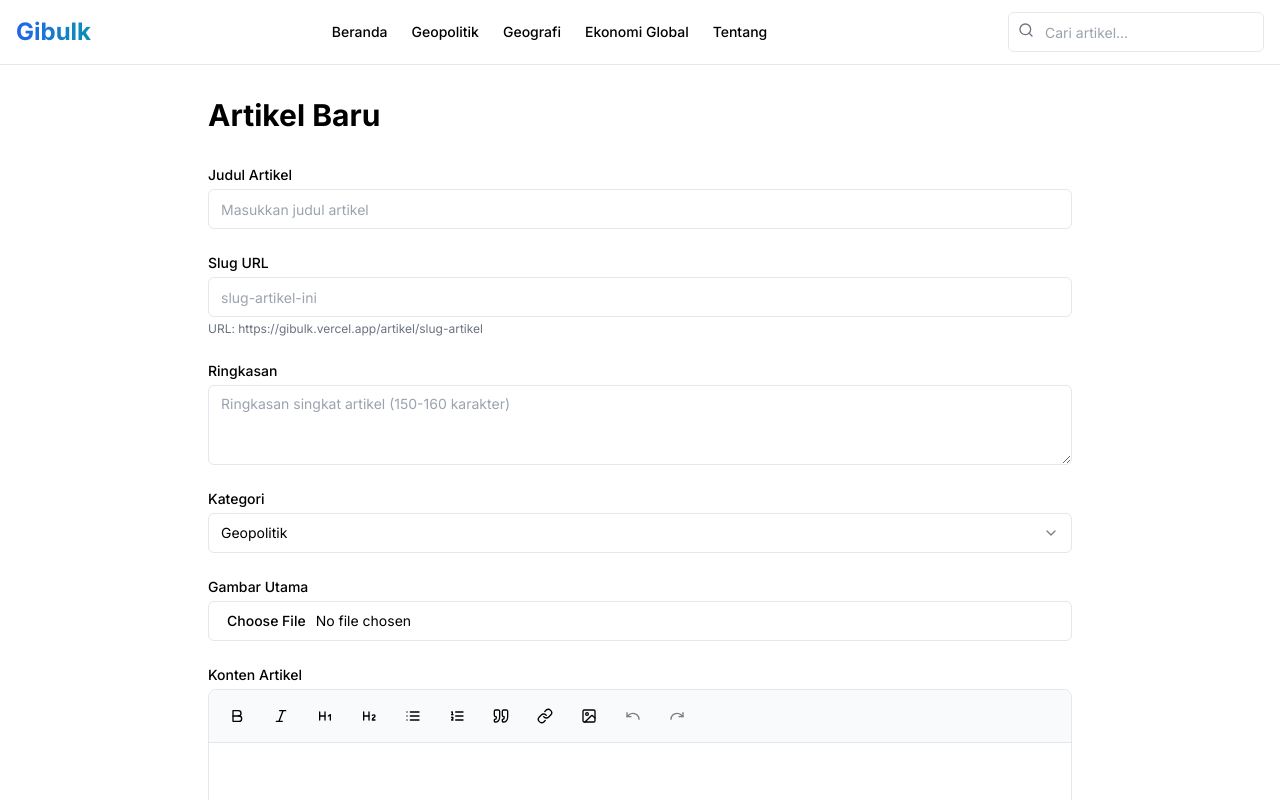
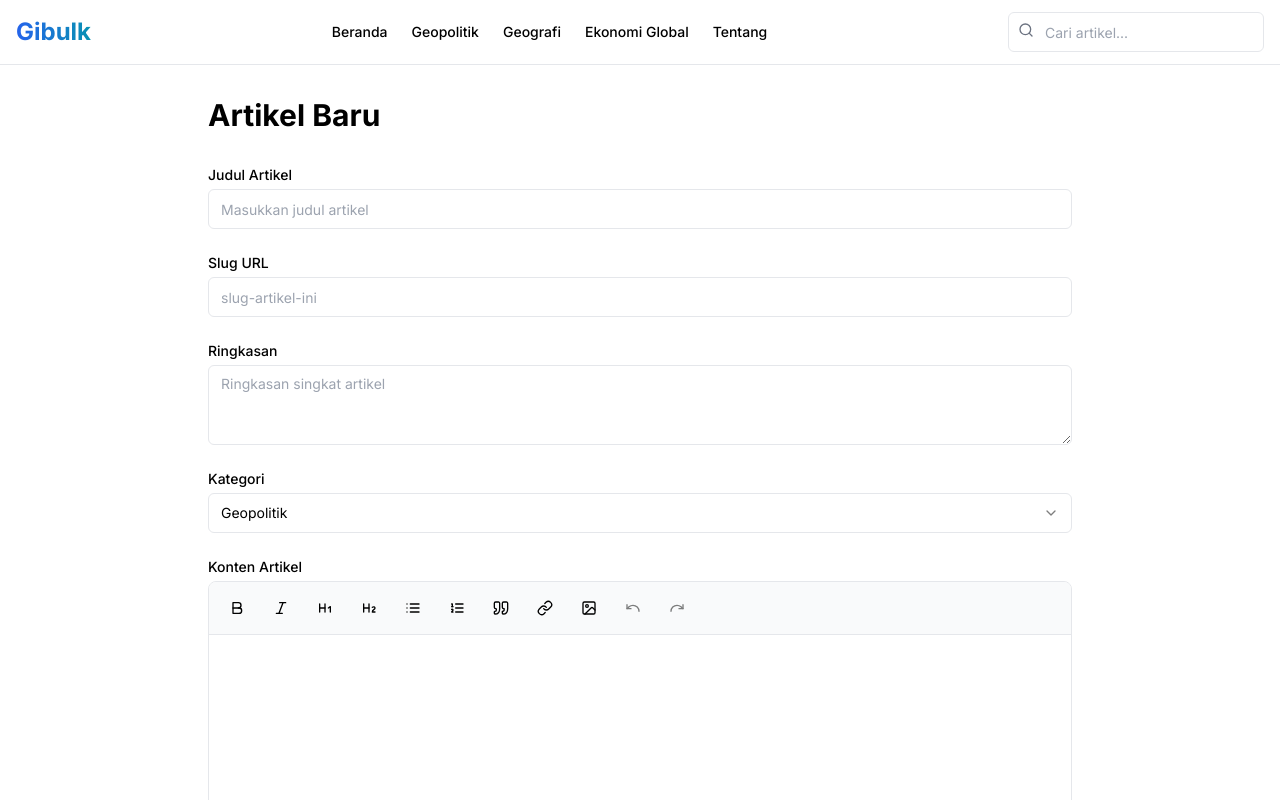
Before and after one commit to gibulk/blog-gibulk, a Next.js app: page /admin/artikel/baru in a window 1280 px wide. Shown: the top 800 px of the page. Built offline with nearby package versions, Linux system fonts and the light colour scheme; sample sign-in values are in the browser's storage.

Commit message:
Update ArticleForm.tsx

```diff
--- a/components/admin/ArticleForm.tsx
+++ b/components/admin/ArticleForm.tsx
@@ -1,15 +1,14 @@
 'use client'
 
-import { useState, useCallback } from 'react'
+import { useState } from 'react'
 import { useRouter } from 'next/navigation'
 import { Article, ArticleFormData, CATEGORIES } from '@/types'
-import { createArticle, updateArticle, uploadImage } from '@/app/admin/actions'
+import { updateArticle } from '@/app/admin/actions'
 import { Button } from '@/components/ui/button'
 import { Input } from '@/components/ui/input'
 import { Textarea } from '@/components/ui/textarea'
 import { Select, SelectContent, SelectItem, SelectTrigger, SelectValue } from '@/components/ui/select'
 import RichTextEditor from './RichTextEditor'
-import Image from 'next/image'
 import toast from 'react-hot-toast'
 import slugify from 'slugify'
 
@@ -29,7 +28,6 @@ export default function ArticleForm({ article }: ArticleFormProps) {
     featured_image: article?.featured_image || '',
     status: article?.status || 'draft',
   })
-  const [imageUploading, setImageUploading] = useState(false)
 
   const handleTitleChange = (title: string) => {
     setFormData(prev => ({
@@ -37,27 +35,6 @@ export default function ArticleForm({ article }: ArticleFormProps) {
       title,
       slug: prev.slug || slugify(title, { lower: true, strict: true, locale: 'id' })
     }))
-  }
-
-  const handleImageUpload = async (e: React.ChangeEvent<HTMLInputElement>) => {
-    const file = e.target.files?.[0]
-    if (!file) return
-
-    if (file.size > 5 * 1024 * 1024) {
-      toast.error('Ukuran gambar maksimal 5MB')
-      return
-    }
-
-    setImageUploading(true)
-    try {
-      const imageUrl = await uploadImage(file)
-      setFormData(prev => ({ ...prev, featured_image: imageUrl }))
-      toast.success('Gambar berhasil diupload')
-    } catch (error) {
-      toast.error('Gagal upload gambar')
-    } finally {
-      setImageUploading(false)
-    }
   }
 
   const handleSubmit = async (e: React.FormEvent) => {
@@ -68,9 +45,8 @@ export default function ArticleForm({ article }: ArticleFormProps) {
       if (article) {
         await updateArticle(article.id, formData)
         toast.success('Artikel berhasil diupdate')
-      } else {
-        await createArticle(formData)
-        toast.success('Artikel berhasil dibuat')
+        router.push('/admin')
+        router.refresh()
       }
     } catch (error) {
       toast.error(error instanceof Error ? error.message : 'Terjadi kesalahan')
@@ -98,9 +74,6 @@ export default function ArticleForm({ article }: ArticleFormProps) {
           placeholder="slug-artikel-ini"
           required
         />
-        <p className="text-xs text-gray-500 mt-1">
-          URL: https://gibulk.vercel.app/artikel/{formData.slug || 'slug-artikel'}
-        </p>
       </div>
 
       <div>
@@ -108,7 +81,7 @@ export default function ArticleForm({ article }: ArticleFormProps) {
         <Textarea
           value={formData.excerpt}
           onChange={(e) => setFormData(prev => ({ ...prev, excerpt: e.target.value }))}
-          placeholder="Ringkasan singkat artikel (150-160 karakter)"
+          placeholder="Ringkasan singkat artikel"
           rows={3}
         />
       </div>
@@ -130,36 +103,6 @@ export default function ArticleForm({ article }: ArticleFormProps) {
             ))}
           </SelectContent>
         </Select>
-      </div>
-
-      <div>
-        <label className="block text-sm font-medium mb-1">Gambar Utama</label>
-        <div className="space-y-2">
-          {formData.featured_image && (
-            <div className="relative h-48 w-full max-w-md rounded-lg overflow-hidden">
-              <Image
-                src={formData.featured_image}
-                alt="Featured"
-                fill
-                className="object-cover"
-              />
-              <button
-                type="button"
-                onClick={() => setFormData(prev => ({ ...prev, featured_image: '' }))}
-                className="absolute top-2 right-2 bg-red-500 text-white p-1 rounded-full"
-              >
-                ✕
-              </button>
-            </div>
-          )}
-          <Input
-            type="file"
-            accept="image/*"
-            onChange={handleImageUpload}
-            disabled={imageUploading}
-          />
-          {imageUploading && <p className="text-sm text-gray-500">Mengupload...</p>}
-        </div>
       </div>
 
       <div>
@@ -190,7 +133,7 @@ export default function ArticleForm({ article }: ArticleFormProps) {
 
       <div className="flex gap-4">
         <Button type="submit" disabled={loading}>
-          {loading ? 'Menyimpan...' : article ? 'Update Artikel' : 'Simpan Artikel'}
+          {loading ? 'Menyimpan...' : 'Update Artikel'}
         </Button>
         <Button type="button" variant="outline" onClick={() => router.back()}>
           Batal
@@ -198,4 +141,4 @@ export default function ArticleForm({ article }: ArticleFormProps) {
       </div>
     </form>
   )
-        }
+                }
```
